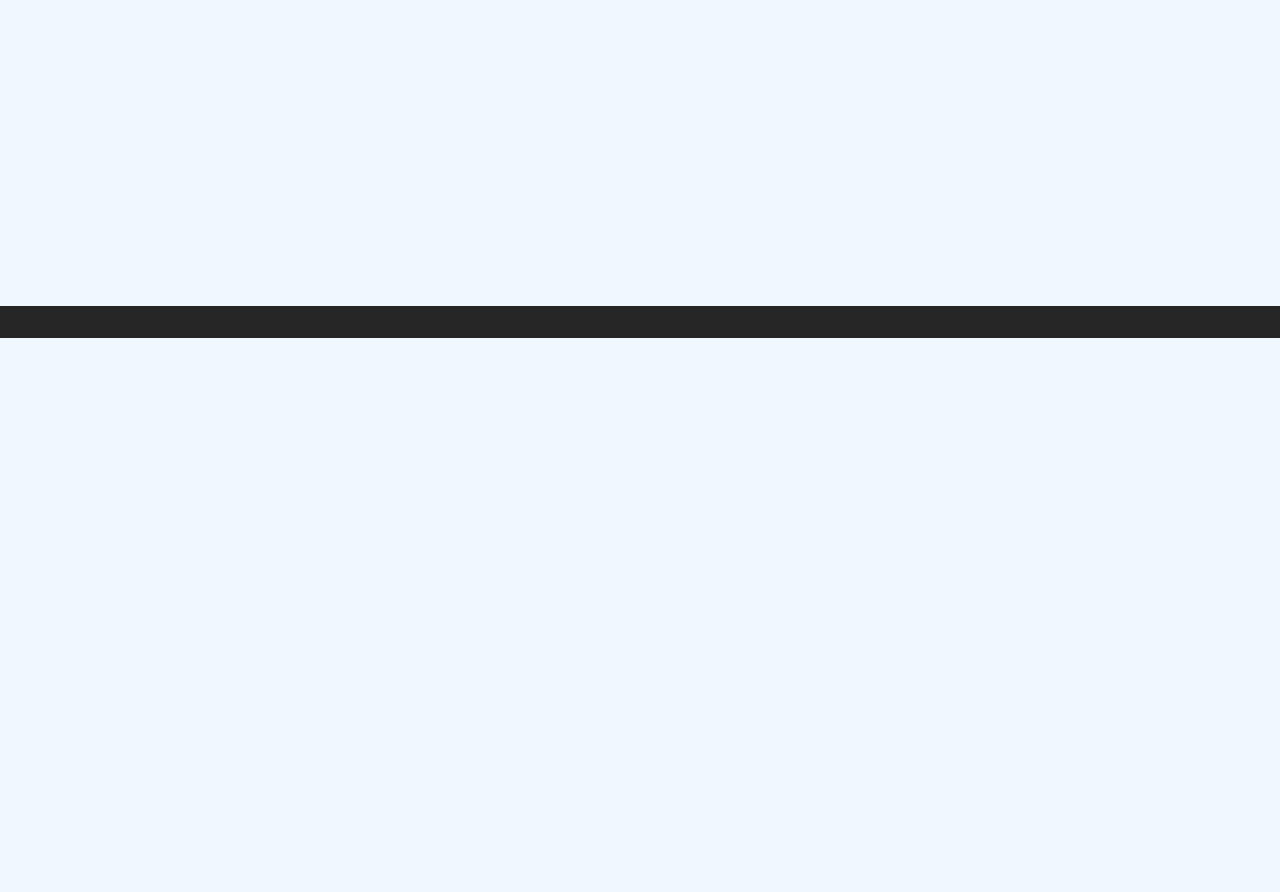
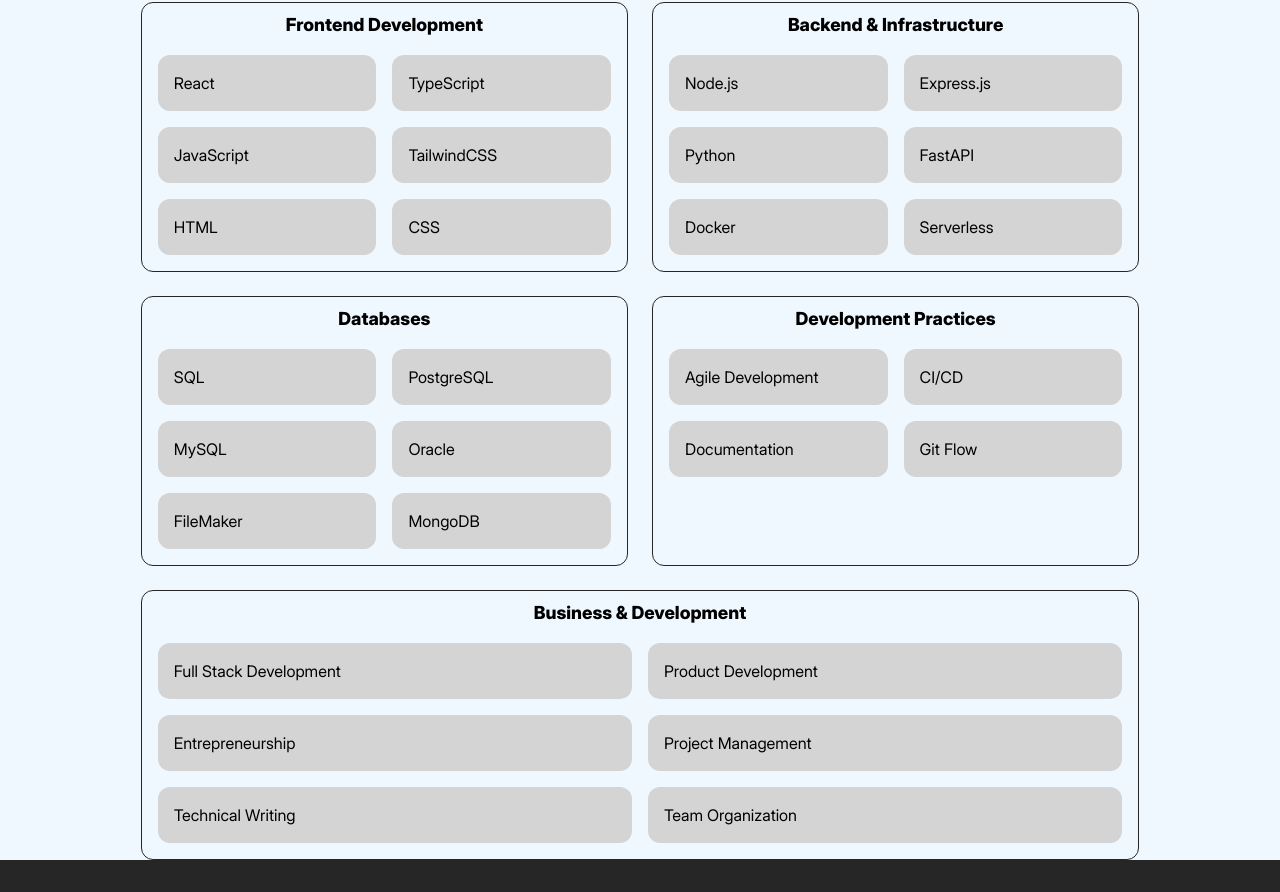
Before and after one commit to Pellia/my-website, a React (Vite) app: page / in a window 1280 px wide. Shown: the part 574-1466 px from the top of the page. Before the commit the page ends 912 px from the top, so only its background shows below. Built offline with nearby package versions, Linux system fonts and the light colour scheme.

Commit message:
feat: added tech stack component to home

```diff
--- a/src/pages/Home/Hero.tsx
+++ b/src/pages/Home/Hero.tsx
@@ -6,12 +6,12 @@
                     <span className="block bg-gradient-to-r from-blue-400 via-indigo-400 to-violet-400 bg-clip-text text-4xl font-bold text-transparent">Full Stack Developer</span>
                     <span className="font-inter-black text-6xl">Rupinder Singh</span>
                 </h1>
-                <p className="font-inter-medium">
+                <p className="font-inter-medium my-4">
                     Lorem ipsum dolor, sit amet consectetur adipisicing elit. Aliquam perferendis cumque corporis, fugiat illo tempora. Consequuntur animi, earum rem sunt quo ducimus quae, voluptates
                     doloribus, pariatur perspiciatis maxime recusandae natus. Lorem ipsum dolor sit amet consectetur adipisicing elit. Harum tenetur accusamus veniam in quo voluptatibus, perferendis
                     vero, reprehenderit repellendus totam, doloribus quas reiciendis incidunt natus animi velit vitae delectus! Sint!
                 </p>
-                <ul className="mt-4 flex gap-6">
+                <ul className="flex gap-6">
                     <li>
                         <a href="https://github.com/Pellia" target="_blank">
                             <img src="./src/assets/icons/github-dark.svg" alt="github-icon" className="h-auto w-8" />
--- a/src/pages/Home/TechStack.tsx
+++ b/src/pages/Home/TechStack.tsx
@@ -1,7 +1,63 @@
 const TechStack = () => {
     return (
-        <div className="h-96 place-items-center">
-            <h2>Tech Stack</h2>
+        <div className="mt-8">
+            <h2 className="font-inter-extrabold text-center text-3xl">My Tech Stack & Skills</h2>
+            <p className="font-inter-medium text-center text-lg">Technologies and processes I work with daily</p>
+            <div className="mx-auto mt-4 grid w-[80%] gap-6 lg:grid-cols-2">
+                <div className="rounded-xl border-1 border-neutral-800">
+                    <h3 className="font-inter-extrabold mt-2 text-center text-lg">Frontend Development</h3>
+                    <div className="grid gap-4 p-4 sm:grid-cols-2">
+                        <div className="rounded-xl bg-neutral-300 p-4">React</div>
+                        <div className="rounded-xl bg-neutral-300 p-4">TypeScript</div>
+                        <div className="rounded-xl bg-neutral-300 p-4">JavaScript</div>
+                        <div className="rounded-xl bg-neutral-300 p-4">TailwindCSS</div>
+                        <div className="rounded-xl bg-neutral-300 p-4">HTML</div>
+                        <div className="rounded-xl bg-neutral-300 p-4">CSS</div>
+                    </div>
+                </div>
+                <div className="rounded-xl border-1 border-neutral-800">
+                    <h3 className="font-inter-extrabold mt-2 text-center text-lg">Backend & Infrastructure</h3>
+                    <div className="grid gap-4 p-4 sm:grid-cols-2">
+                        <div className="rounded-xl bg-neutral-300 p-4">Node.js</div>
+                        <div className="rounded-xl bg-neutral-300 p-4">Express.js</div>
+                        <div className="rounded-xl bg-neutral-300 p-4">Python</div>
+                        <div className="rounded-xl bg-neutral-300 p-4">FastAPI</div>
+                        <div className="rounded-xl bg-neutral-300 p-4">Docker</div>
+                        <div className="rounded-xl bg-neutral-300 p-4">Serverless</div>
+                    </div>
+                </div>
+                <div className="rounded-xl border-1 border-neutral-800">
+                    <h3 className="font-inter-extrabold mt-2 text-center text-lg">Databases</h3>
+                    <div className="grid gap-4 p-4 sm:grid-cols-2">
+                        <div className="rounded-xl bg-neutral-300 p-4">SQL</div>
+                        <div className="rounded-xl bg-neutral-300 p-4">PostgreSQL</div>
+                        <div className="rounded-xl bg-neutral-300 p-4">MySQL</div>
+                        <div className="rounded-xl bg-neutral-300 p-4">Oracle</div>
+                        <div className="rounded-xl bg-neutral-300 p-4">FileMaker</div>
+                        <div className="rounded-xl bg-neutral-300 p-4">MongoDB</div>
+                    </div>
+                </div>
+                <div className="rounded-xl border-1 border-neutral-800">
+                    <h3 className="font-inter-extrabold mt-2 text-center text-lg">Development Practices</h3>
+                    <div className="grid gap-4 p-4 sm:grid-cols-2">
+                        <div className="rounded-xl bg-neutral-300 p-4">Agile Development</div>
+                        <div className="rounded-xl bg-neutral-300 p-4">CI/CD</div>
+                        <div className="rounded-xl bg-neutral-300 p-4">Documentation</div>
+                        <div className="rounded-xl bg-neutral-300 p-4">Git Flow</div>
+                    </div>
+                </div>
+                <div className="rounded-xl border-1 border-neutral-800 lg:col-span-2">
+                    <h3 className="font-inter-extrabold mt-2 text-center text-lg">Business & Development</h3>
+                    <div className="grid gap-4 p-4 sm:grid-cols-2">
+                        <div className="rounded-xl bg-neutral-300 p-4">Full Stack Development</div>
+                        <div className="rounded-xl bg-neutral-300 p-4">Product Development</div>
+                        <div className="rounded-xl bg-neutral-300 p-4">Entrepreneurship</div>
+                        <div className="rounded-xl bg-neutral-300 p-4">Project Management</div>
+                        <div className="rounded-xl bg-neutral-300 p-4">Technical Writing</div>
+                        <div className="rounded-xl bg-neutral-300 p-4">Team Organization</div>
+                    </div>
+                </div>
+            </div>
         </div>
     );
 };
```
